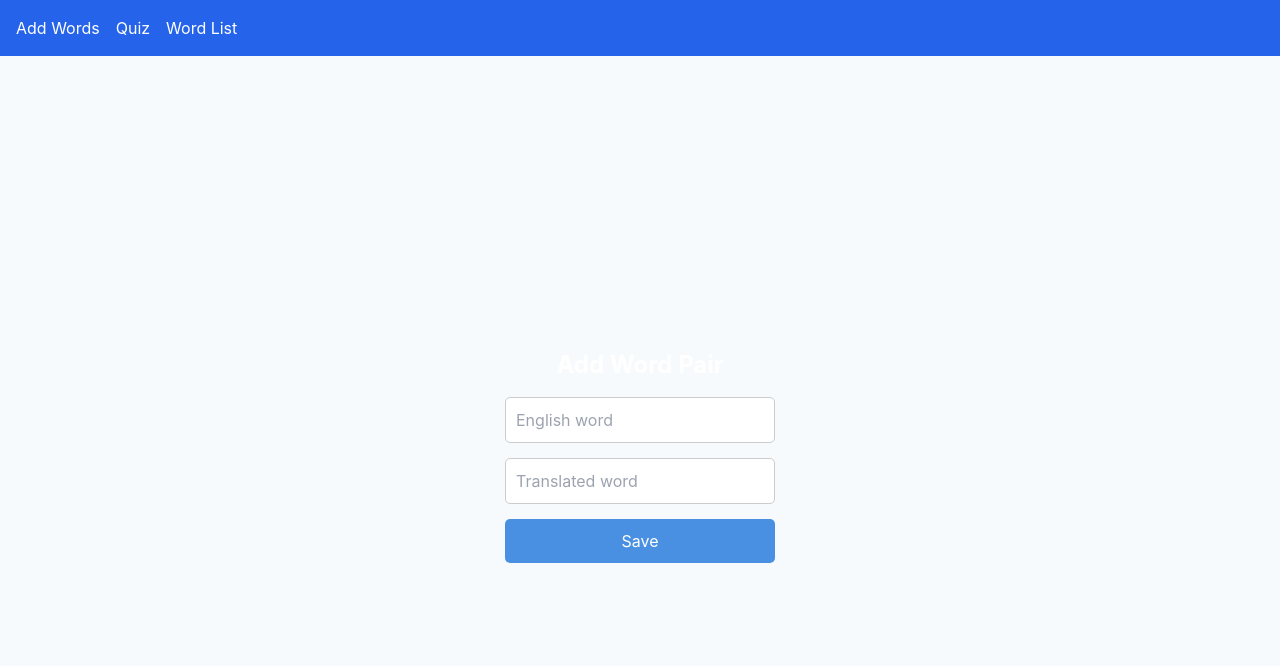
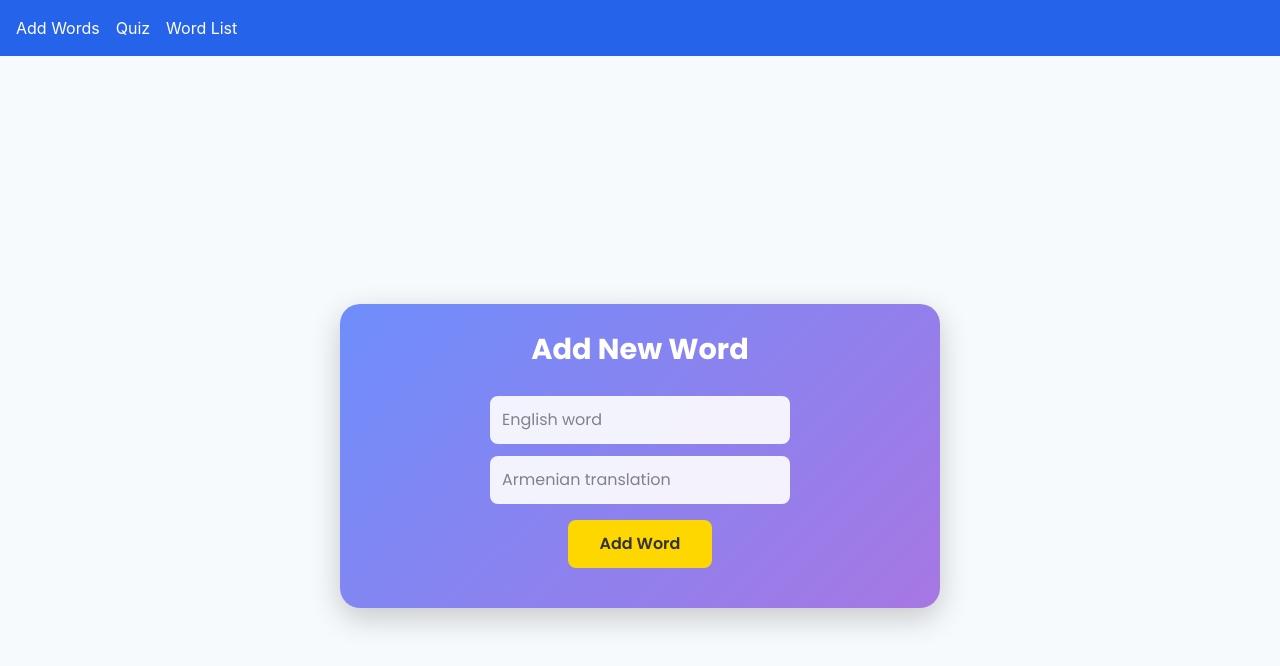
Before and after one commit to Mesrobyan77/english-quiz-app, a React (Create React App) app: page / in a window 1280 px wide. Shown: the top 666 px of the page. Built offline with nearby package versions, Linux system fonts and the light colour scheme.

Commit message:
minor changes

```diff
--- a/src/components/AddWord/AddWord.module.scss
+++ /dev/null
@@ -1,7 +0,0 @@
-.container {
-  display: flex;
-  flex-direction: column;
-  gap: 1rem;
-  max-width: 400px;
-  margin: 2rem auto;
-}
--- a/src/components/Quiz/Quiz.module.scss
+++ b/src/components/Quiz/Quiz.module.scss
@@ -372,7 +372,7 @@ h2 {
 
 .noWords {
   text-align: center;
-  color: #fff;
+  color: #000000;
   font-size: 1.2rem;
   margin: 1.5rem;
   animation: fadeIn 1s ease-in-out;
--- a/src/components/WordInput/WordInput.jsx
+++ b/src/components/WordInput/WordInput.jsx
@@ -1,53 +1,53 @@
-import { useState } from "react";
+import React, { useState } from "react";
+import styles from "./WordInput.module.scss";
 import { nanoid } from "nanoid";
-import styles from "./WordInput.module.scss";
 
 const WordInput = () => {
   const [english, setEnglish] = useState("");
   const [translated, setTranslated] = useState("");
-  const [message, setMessage] = useState("");
+  const [error, setError] = useState("");
+  const [success, setSuccess] = useState("");
 
-  const handleSubmit = (e) => {
-    e.preventDefault();
-    if (!english || !translated) {
-      setMessage("Please fill in both fields.");
+  const handleAdd = () => {
+    if (!english.trim() || !translated.trim()) {
+      setError("Please enter both English and Armenian words.");
+      setSuccess("");
       return;
     }
-
-    const wordPair = { id: nanoid(), english, translated };
-    const storedWords = JSON.parse(localStorage.getItem("words") || "[]");
-    storedWords.push(wordPair);
-    localStorage.setItem("words", JSON.stringify(storedWords));
-
+    setError("");
+    const newEntry = { id: nanoid(), english: english.trim(), translated: translated.trim() };
+    const existing = JSON.parse(localStorage.getItem("words") || "[]");
+    localStorage.setItem("words", JSON.stringify([...existing, newEntry]));
+    setSuccess("Word added successfully!");
     setEnglish("");
     setTranslated("");
-    setMessage("Word pair saved!");
-    setTimeout(() => setMessage(""), 2000);
+    setTimeout(() => setSuccess(""), 2000); // Clear success message after 2s
   };
 
   return (
     <div className={styles.container}>
-      <h2 className="text-2xl font-bold mb-4">Add Word Pair</h2>
-      <form onSubmit={handleSubmit} className={styles.form}>
+      <h1>Add New Word</h1>
       <input
         type="text"
         placeholder="English word"
         value={english}
         onChange={(e) => setEnglish(e.target.value)}
         className={styles.input}
+        aria-label="English word"
       />
       <input
         type="text"
-          placeholder="Translated word"
+        placeholder="Armenian translation"
         value={translated}
         onChange={(e) => setTranslated(e.target.value)}
         className={styles.input}
+        aria-label="Armenian translation"
       />
-        <button type="submit" className={styles.button}>
-          Save
+      {error && <p className={styles.error}>{error}</p>}
+      {success && <p className={styles.success}>{success}</p>}
+      <button onClick={handleAdd} className={styles.button}>
+        Add Word
       </button>
-      </form>
-      {message && <p className={styles.message}>{message}</p>}
     </div>
   );
 };
--- a/src/components/WordInput/WordInput.module.scss
+++ b/src/components/WordInput/WordInput.module.scss
@@ -1,43 +1,158 @@
+/* AddWord.module.scss */
+@import url('https://fonts.googleapis.com/css2?family=Poppins:wght@400;600;700&display=swap');
+
+/* Container with gradient background and fade-in animation */
 .container {
-  max-width: 500px;
-  margin: 20px auto;
-  padding: 20px;
+  max-width: 90%;
+  width: 600px;
+  margin: 1rem auto;
+  padding: 1.5rem;
+  background: linear-gradient(135deg, #6e8efb, #a777e3);
+  border-radius: 20px;
+  box-shadow: 0 10px 30px rgba(0, 0, 0, 0.2);
+  font-family: 'Poppins', sans-serif;
+  color: #fff;
   text-align: center;
-}
+  animation: fadeIn 1s ease-in-out;
 
-.form {
-  display: flex;
-  flex-direction: column;
-  gap: 15px;
-}
+  @media (max-width: 768px) {
+    margin: 0.5rem;
+    padding: 1rem;
+  }
 
-.input {
-  padding: 10px;
-  border: 1px solid #ccc;
-  border-radius: 5px;
-  font-size: 16px;
-  transition: border-color 0.3s;
-  &:focus {
-    border-color: #4a90e2;
-    outline: none;
+  @media (max-width: 480px) {
+    padding: 0.75rem;
   }
 }
 
-.button {
-  padding: 10px;
-  background-color: #4a90e2;
-  color: white;
-  border: none;
-  border-radius: 5px;
-  cursor: pointer;
-  transition: background-color 0.3s;
-  &:hover {
-    background-color: #357abd;
+/* Fade-in animation */
+@keyframes fadeIn {
+  0% { opacity: 0; transform: translateY(20px); }
+  100% { opacity: 1; transform: translateY(0); }
+}
+
+/* Heading with bounce animation */
+h1 {
+  font-size: 1.8rem;
+  font-weight: 700;
+  color: #fff;
+  margin-bottom: 1.5rem;
+  animation: bounceIn 0.8s ease-out;
+
+  @media (max-width: 768px) {
+    font-size: 1.5rem;
+  }
+
+  @media (max-width: 480px) {
+    font-size: 1.2rem;
+    margin-bottom: 1rem;
   }
 }
 
-.message {
-  margin-top: 10px;
-  color: #2ecc71;
-  font-weight: bold;
+@keyframes bounceIn {
+  0% { transform: scale(0.8); opacity: 0; }
+  50% { transform: scale(1.2); }
+  100% { transform: scale(1); opacity: 1; }
 }
+
+/* Input fields with focus and hover effects */
+.input {
+  display: block;
+  width: 60%;
+  max-width: 300px;
+  margin: 0.75rem auto;
+  padding: 0.75rem;
+  border: none;
+  border-radius: 8px;
+  background: rgba(255, 255, 255, 0.9);
+  color: #333;
+  font-size: 1rem;
+  font-family: 'Poppins', sans-serif;
+  transition: all 0.3s ease;
+
+  &:focus {
+    outline: none;
+    box-shadow: 0 0 15px rgba(110, 142, 251, 0.8);
+    transform: scale(1.02);
+  }
+
+  &:hover {
+    box-shadow: 0 0 10px rgba(255, 255, 255, 0.4);
+  }
+
+  &::placeholder {
+    color: #666;
+    opacity: 0.8;
+  }
+
+  @media (max-width: 768px) {
+    width: 80%;
+    font-size: 0.9rem;
+  }
+
+  @media (max-width: 480px) {
+    width: 90%;
+    padding: 0.5rem;
+    font-size: 0.85rem;
+  }
+}
+
+/* Button with hover and active effects */
+.button {
+  display: block;
+  margin: 1rem auto;
+  padding: 0.75rem 2rem;
+  border: none;
+  border-radius: 8px;
+  background: #ffd700;
+  color: #333;
+  font-weight: 600;
+  font-size: 1rem;
+  font-family: 'Poppins', sans-serif;
+  cursor: pointer;
+  transition: transform 0.3s ease, background 0.3s ease;
+
+  &:hover,
+  &:active {
+    background: #ffca28;
+    transform: translateY(-3px);
+    box-shadow: 0 5px 15px rgba(0, 0, 0, 0.3);
+  }
+
+  &:active {
+    transform: translateY(0);
+  }
+
+  @media (max-width: 480px) {
+    padding: 0.5rem 1.5rem;
+    font-size: 0.9rem;
+  }
+}
+
+/* Error and success messages */
+.error {
+  color: #e74c3c;
+  font-size: 0.9rem;
+  margin: 0.5rem 0;
+  animation: popIn 0.5s ease-out;
+
+  @media (max-width: 480px) {
+    font-size: 0.8rem;
+  }
+}
+
+.success {
+  color: #28a745;
+  font-size: 0.9rem;
+  margin: 0.5rem 0;
+  animation: popIn 0.5s ease-out;
+
+  @media (max-width: 480px) {
+    font-size: 0.8rem;
+  }
+}
+
+@keyframes popIn {
+  0% { transform: scale(0.5); opacity: 0; }
+  100% { transform: scale(1); opacity: 1; }
+}
--- a/src/components/WordList/WordList.jsx
+++ b/src/components/WordList/WordList.jsx
@@ -37,7 +37,7 @@ const WordList = () => {
 
   return (
     <div className={styles.container}>
-      <h2>Your Words</h2>
+      <h2 className={styles.title}>Your Words</h2>
       {words.length === 0 ? (
         <p>No words added yet.</p>
       ) : (
--- a/src/components/WordList/WordList.module.scss
+++ b/src/components/WordList/WordList.module.scss
@@ -60,3 +60,7 @@
   border-radius: 5px;
   font-size: 14px;
 }
+
+.title{
+  color: black;
+}
```
Also changed, not shown: src/components/AddWord/AddWord.jsx (deleted, +0 -38 lines). Lines whose indentation alone changed are shown as unchanged.
